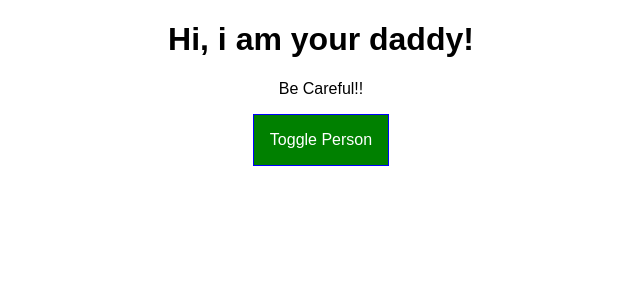
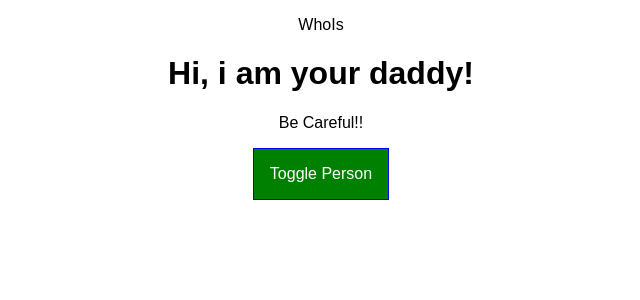
Before and after one commit to batuhanbalaban/reactplayground, a React app: page / in a window 1280 px wide. Shown: the top 300 px of the page, without its empty margins (319-959 px from the left). Built offline with nearby package versions, Linux system fonts and the light colour scheme.

Commit message:
props used in class based component

```diff
--- a/src/containers/App.js
+++ b/src/containers/App.js
@@ -13,7 +13,7 @@ class App extends Component {
       {id:"4",name:"kemal", age:"26"},
       {id:"5",name:"ahmet", age:"27"}
     ],
-    otherState :"BlaBla",
+    otherState :"bla bla",
     showPersons : false
   }
 
@@ -63,6 +63,7 @@ this.setState({showPersons:!doesShow});
 
     return (
       <div className={classes.App}>
+        <p>{this.props.appName}</p>
         <Cockpit
         showPersons = {this.state.showPersons}
         persons = {this.state.persons}
--- a/src/index.js
+++ b/src/index.js
@@ -4,5 +4,5 @@ import './index.css';
 import App from './containers/App';
 import registerServiceWorker from './registerServiceWorker';
 
-ReactDOM.render(<App />, document.getElementById('root'));
+ReactDOM.render(<App appName='WhoIs'/>, document.getElementById('root'));
 registerServiceWorker();
```
